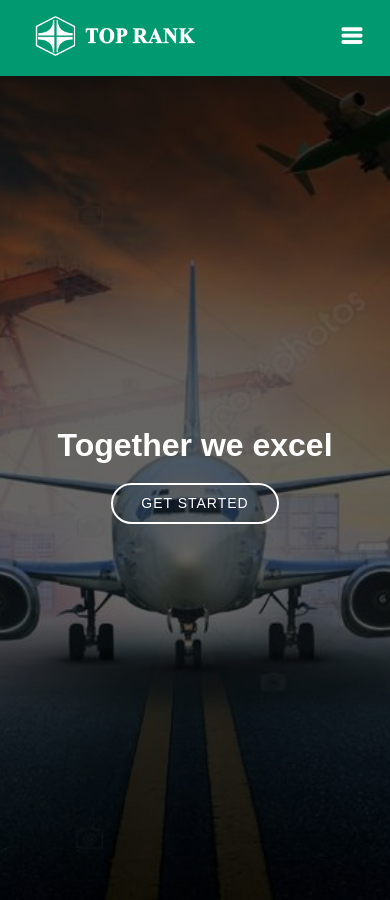
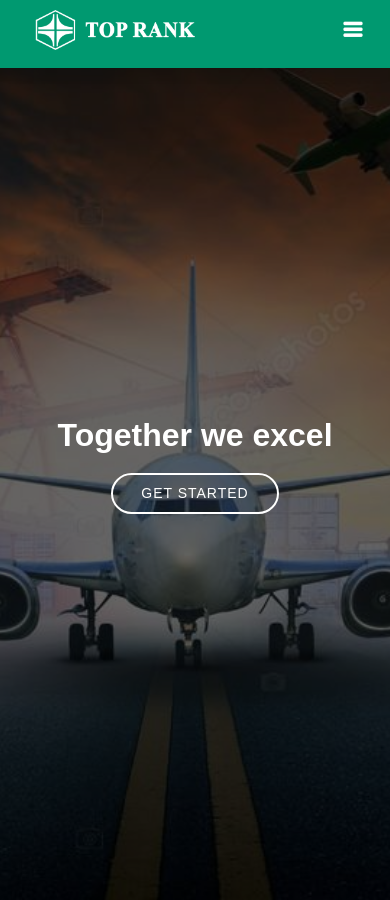
Before and after one commit to neyamat101/neyamat101.github.io, a Jekyll site: the page built from details.md, in a window 390 px wide and 900 px high. Built offline with Jekyll 4.4.1, drawn with Linux system fonts in a browser that asks for light colours.

Commit message:
Update style.css
styles added

```diff
--- a/assets/css/style.css
+++ b/assets/css/style.css
@@ -250,11 +250,11 @@
 .mobile-nav-toggle {
   position: fixed;
   right: 20px;
-  top: 22px;
+  top: 16px;
   z-index: 9998;
   border: 0;
   background: none;
-  font-size: 24px;
+  font-size: 22px;
   transition: all 0.4s;
   outline: none !important;
   line-height: 1;
@@ -1767,11 +1767,14 @@
 }
 
 @media (max-width: 768px){
+  section{
+    padding-top: 60px;
+  }
   #header .logo {
-    padding: 16px 20px 12px 20px;
+    padding: 10px 20px 10px 20px;
   }
   .product-section {
-    padding: 20px 0;
+    padding-bottom: 0;
   }
 }
 
```
